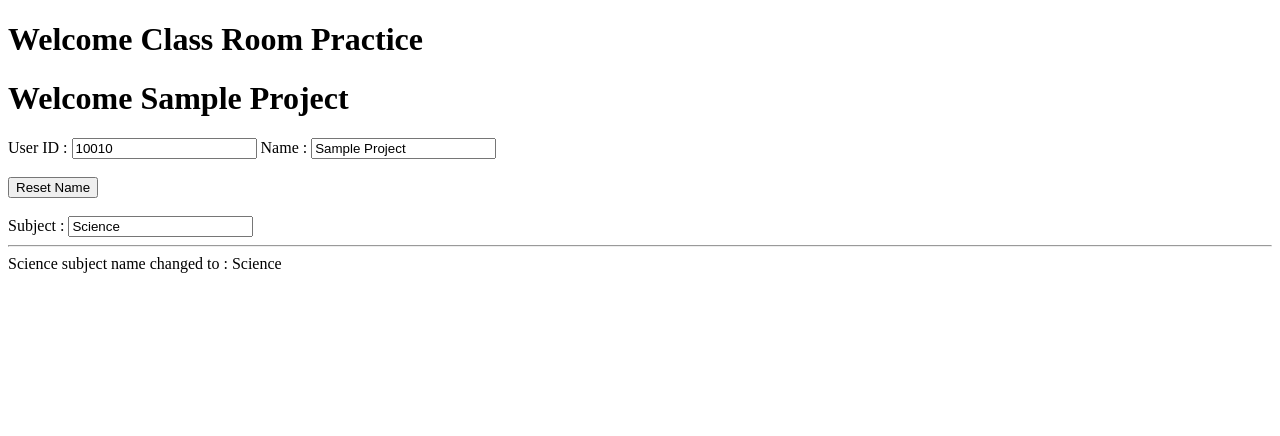
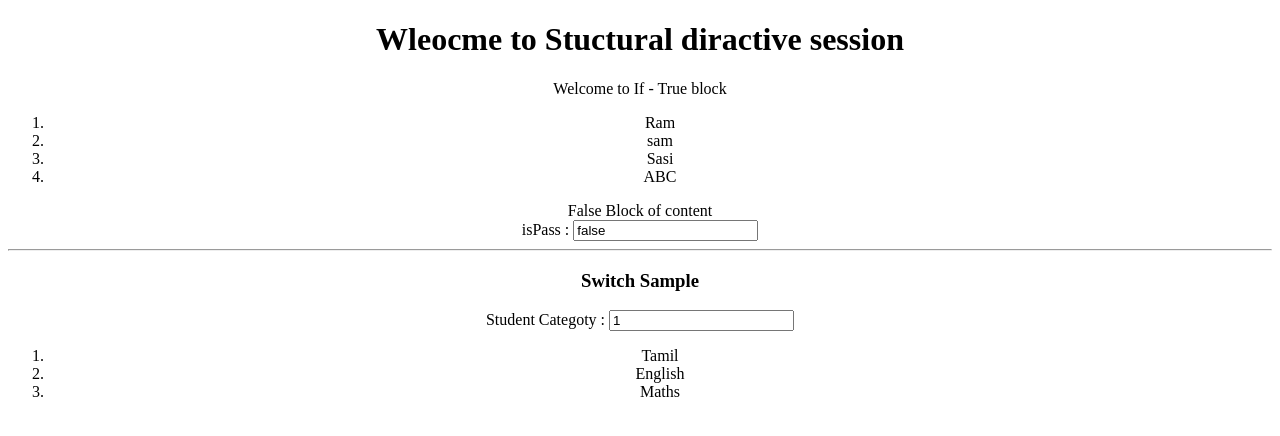
Before and after one commit to scmpadiyala/angular-practice, an Angular app: page /order in a window 1280 px wide. Shown: the top 436 px of the page. Built offline with nearby package versions, Linux system fonts and the light colour scheme.

Commit message:
Structural Directives

```diff
--- a/src/app/app.component.html
+++ b/src/app/app.component.html
@@ -1,9 +1,11 @@
 <!--The content below is only a placeholder and can be replaced.-->
 <div style="text-align:center">
-  <h1>
+  <!-- <h1>
     Welcome to {{ title }}!
-  </h1>
+  </h1> -->
+
+  <app-stucturaldirective></app-stucturaldirective>
 
 </div>
 
-<app-test></app-test>
+<!-- <app-test></app-test> -->
--- a/src/app/app.module.ts
+++ b/src/app/app.module.ts
@@ -6,16 +6,18 @@ import { AppComponent } from "./app.component";
 import { SampleComponent } from "./practiceclass/sample/sample.component";
 import { TestComponent } from "./practiceclass/test/test.component";
 import { BindingsampleComponent } from "./practiceclass/bindingsample/bindingsample.component";
+import { StucturaldirectiveComponent } from './practiceclass/stucturaldirective/stucturaldirective.component';
 
 @NgModule({
   declarations: [
     AppComponent,
     SampleComponent,
     TestComponent,
-    BindingsampleComponent
+    BindingsampleComponent,
+    StucturaldirectiveComponent
   ],
   imports: [BrowserModule, FormsModule],
   providers: [],
-  bootstrap: [BindingsampleComponent]
+  bootstrap: [AppComponent]
 })
 export class AppModule {}
--- /dev/null
+++ b/src/app/practiceclass/stucturaldirective/stucturaldirective.component.html
@@ -0,0 +1,52 @@
+<div>
+
+  <h1> Wleocme to Stuctural diractive session</h1>
+  <div *ngIf="isPrimaryStudent">
+    Welcome to If - True block
+  </div>
+
+
+  <ol>
+    <li *ngFor="let name of names"> {{name}}</li>
+  </ol>
+
+
+  <div *ngIf="isPass then trueblock else falseblock">
+    Welcome to If - True block
+  </div>
+
+  <div>
+    isPass : <input type="text" [(ngModel)]="isPass" />
+  </div>
+
+  <ng-template #trueblock> True Block of content </ng-template>
+
+  <ng-template #falseblock> False Block of content </ng-template>
+
+  <hr>
+  <h3> Switch Sample</h3>
+
+  Student Categoty : <input type="text" [(ngModel)]="studentCategory" />
+
+  <div [ngSwitch]="studentCategory">
+
+    <ol *ngSwitchCase="1">
+      <li *ngFor="let subject of primarySubjects"> {{subject}}</li>
+
+    </ol>
+
+
+    <ol *ngSwitchCase="2">
+      <li *ngFor="let subject of secondarySubjects"> {{subject}}</li>
+
+    </ol>
+
+    <ol *ngSwitchDefault>
+      <li> Non Category</li>
+    </ol>
+
+  </div>
+
+
+
+</div>
--- /dev/null
+++ b/src/app/practiceclass/stucturaldirective/stucturaldirective.component.ts
@@ -0,0 +1,24 @@
+import { Component, OnInit } from "@angular/core";
+
+@Component({
+  selector: "app-stucturaldirective",
+  templateUrl: "./stucturaldirective.component.html",
+  styleUrls: ["./stucturaldirective.component.css"]
+})
+export class StucturaldirectiveComponent implements OnInit {
+  isPrimaryStudent = true;
+
+  isPass = false;
+
+  names = ["Ram", "sam", "Sasi", "ABC"];
+
+  studentCategory = 1; // 1 : Primary 2 : Secondary
+
+  primarySubjects = ["Tamil", "English", "Maths"];
+
+  secondarySubjects = ["Sports", "Special Subject"];
+
+  constructor() {}
+
+  ngOnInit() {}
+}
--- a/src/index.html
+++ b/src/index.html
@@ -11,12 +11,12 @@
 </head>
 
 <body>
-  <h1> Welcome Class Room Practice</h1>
+  <!-- <h1> Welcome Class Room Practice</h1> -->
 
 
-  <!-- <app-main></app-main> -->
+  <app-main></app-main>
 
-  <app-binding></app-binding>
+  <!-- <app-binding></app-binding> -->
 
 </body>
 
```
Also changed, not shown: src/app/practiceclass/stucturaldirective/stucturaldirective.component.css (added), 1 other file (tests, documents, lock files or other folders).
